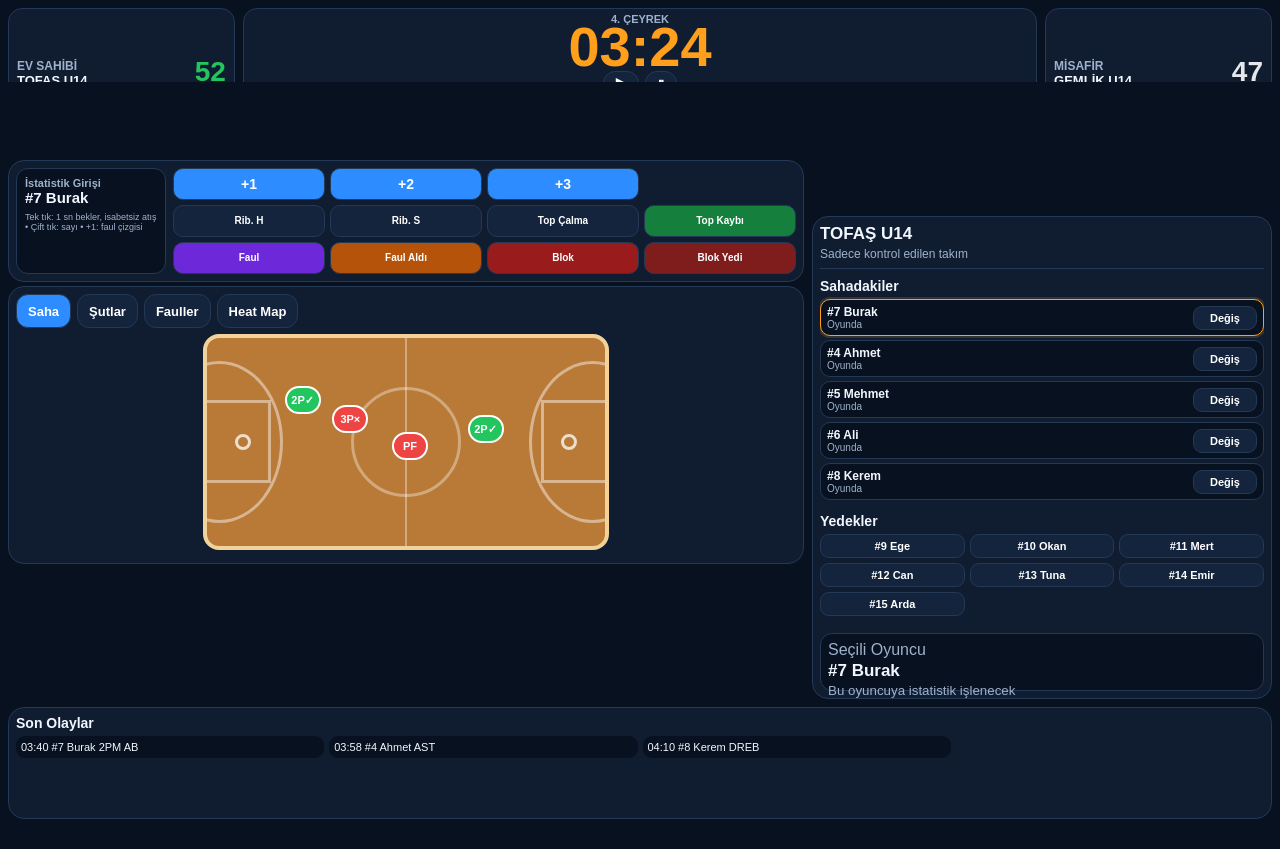
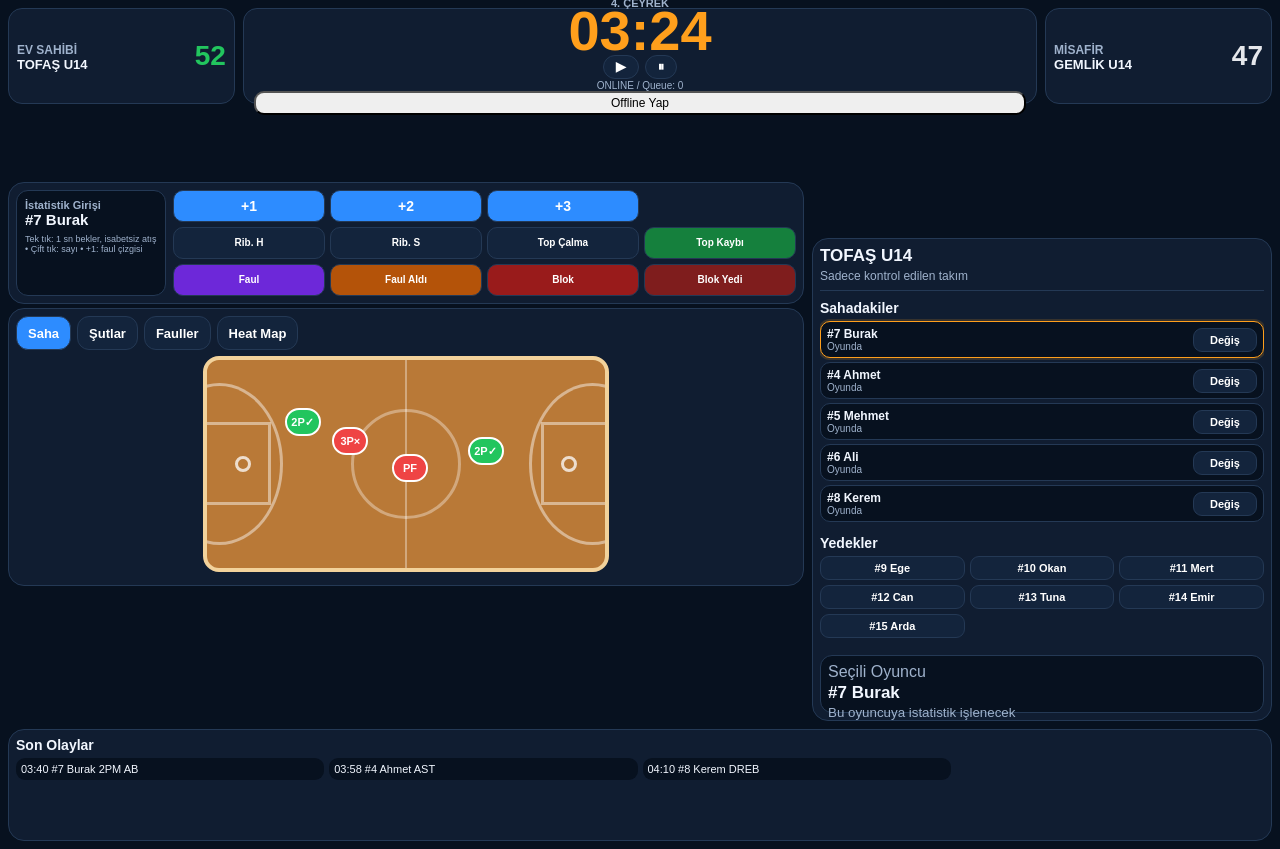
Before and after one commit to nonstopmujdat/nonstop-v2-beta, a Next.js app: page /operator in a window 1280 px wide. Before the commit the page ends 827 px from the top, so only its background shows below. Built offline with nearby package versions, Linux system fonts and the light colour scheme.

Commit message:
Add files via upload

```diff
--- a/app/globals.css
+++ b/app/globals.css
@@ -396,3 +396,21 @@ a{color:inherit;text-decoration:none}
 @media(max-width:1000px){
   .stat-footer,.court-area{transform:none !important;}
 }
+
+/* V2.1.7 scoreboard height +30 only */
+.score-header{
+  height:96px !important;
+  max-height:96px !important;
+  min-height:96px !important;
+  overflow:visible !important;
+}
+.operator-page{
+  grid-template-rows:96px 118px minmax(0,1fr) 112px !important;
+}
+.team-score,.clock-box{
+  min-height:96px !important;
+}
+@media(max-width:1000px){
+  .score-header{height:auto !important;max-height:none !important;min-height:0 !important}
+  .team-score,.clock-box{min-height:0 !important}
+}
--- a/app/operator/page.tsx
+++ b/app/operator/page.tsx
@@ -242,17 +242,31 @@ export default function OperatorPage() {
 
   function saveSub(playerIn: string) {
     if (!subOut) return;
-    setOnCourt(prev => prev.map(p => p === subOut ? playerIn : p));
-    setBench(prev => [subOut, ...prev.filter(p => p !== playerIn)]);
+
+    const playerOut = subOut;
+    if (playerIn === playerOut) return;
+
+    // Oyuncu değişikliği sadece olay kaydı değil, ekrandaki kadroyu da günceller.
+    // Çıkan oyuncu sahadan yedeklere, giren oyuncu yedekten sahaya taşınır.
+    setOnCourt(prev => {
+      const replaced = prev.map(p => p === playerOut ? playerIn : p);
+      return Array.from(new Set(replaced)).slice(0, 5);
+    });
+
+    setBench(prev => {
+      const withoutIncoming = prev.filter(p => p !== playerIn && p !== playerOut);
+      return [...withoutIncoming, playerOut];
+    });
+
     setSelectedPlayer(playerIn);
     enqueue({
       event_id: createEventId(),
       type: 'SUBSTITUTION',
       player: playerIn,
       status: online ? 'ready' : 'queued',
-      payload: { player_out: subOut, player_in: playerIn }
+      payload: { player_out: playerOut, player_in: playerIn }
     });
-    log(`${fmt(seconds)} DEĞİŞİKLİK: ${subOut} OUT / ${playerIn} IN`);
+    log(`${fmt(seconds)} DEĞİŞİKLİK: ${playerOut} OUT / ${playerIn} IN`);
     setSubOut(null);
   }
 
@@ -359,7 +373,7 @@ export default function OperatorPage() {
             <h2>Oyuncu Değişikliği</h2>
             <p>Çıkan oyuncu: <b>{subOut}</b></p>
             <h3>Oyuna Girecek Oyuncu</h3>
-            <div className="bench-grid">{bench.map(p => <button key={p} onClick={() => saveSub(p)}>→ {p}</button>)}</div>
+            <div className="bench-grid">{bench.map(p => <button key={p} className="sub-in-btn" onClick={() => saveSub(p)}>→ {p} Oyuna Gir</button>)}</div>
             <br /><button onClick={() => setSubOut(null)}>İptal</button>
           </div>
         </div>
```
